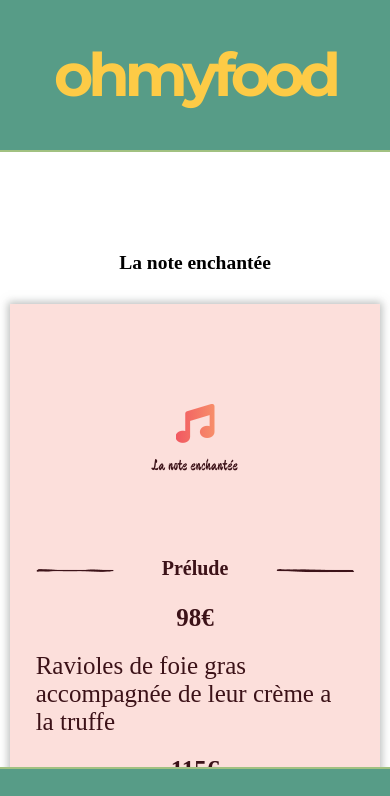
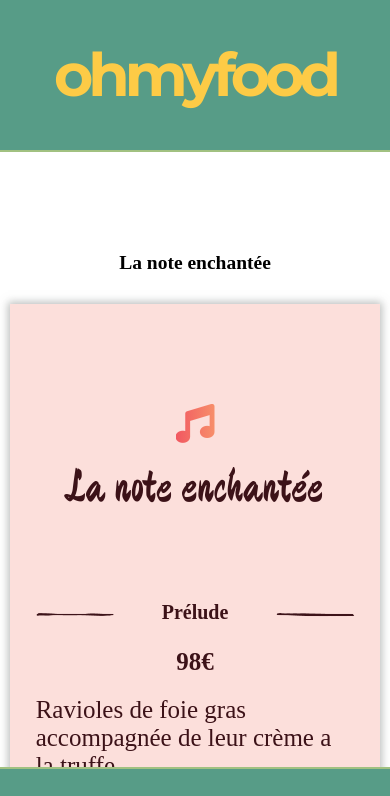
Before and after one commit to fredericklouison/ohmyfood, a website: page menus/lanote.html in a window 390 px wide. Shown: the top 796 px of the page. Drawn offline with Linux system fonts and the light colour scheme.

Commit message:
title taille

```diff
--- a/sass/partials/utils/_mixins.scss
+++ b/sass/partials/utils/_mixins.scss
@@ -58,6 +58,11 @@
                 @include transition-color($color1,$color2);
 
             }
+            @media screen and (max-width:900px){
+                .text{
+                    font-size: 12vw ;
+                }
+            }
             .text-title{
                 font-family: $font-text;
                 font-weight: bold;
@@ -110,7 +115,7 @@
             order: 2;
         }
         .icon.botom span{
-            font-size: 5vw;
+            font-size: 8vw;
         }
         .content-menu .menu{
             width: 95%;
```
Also changed, not shown: css/style.css, 1 other file.
